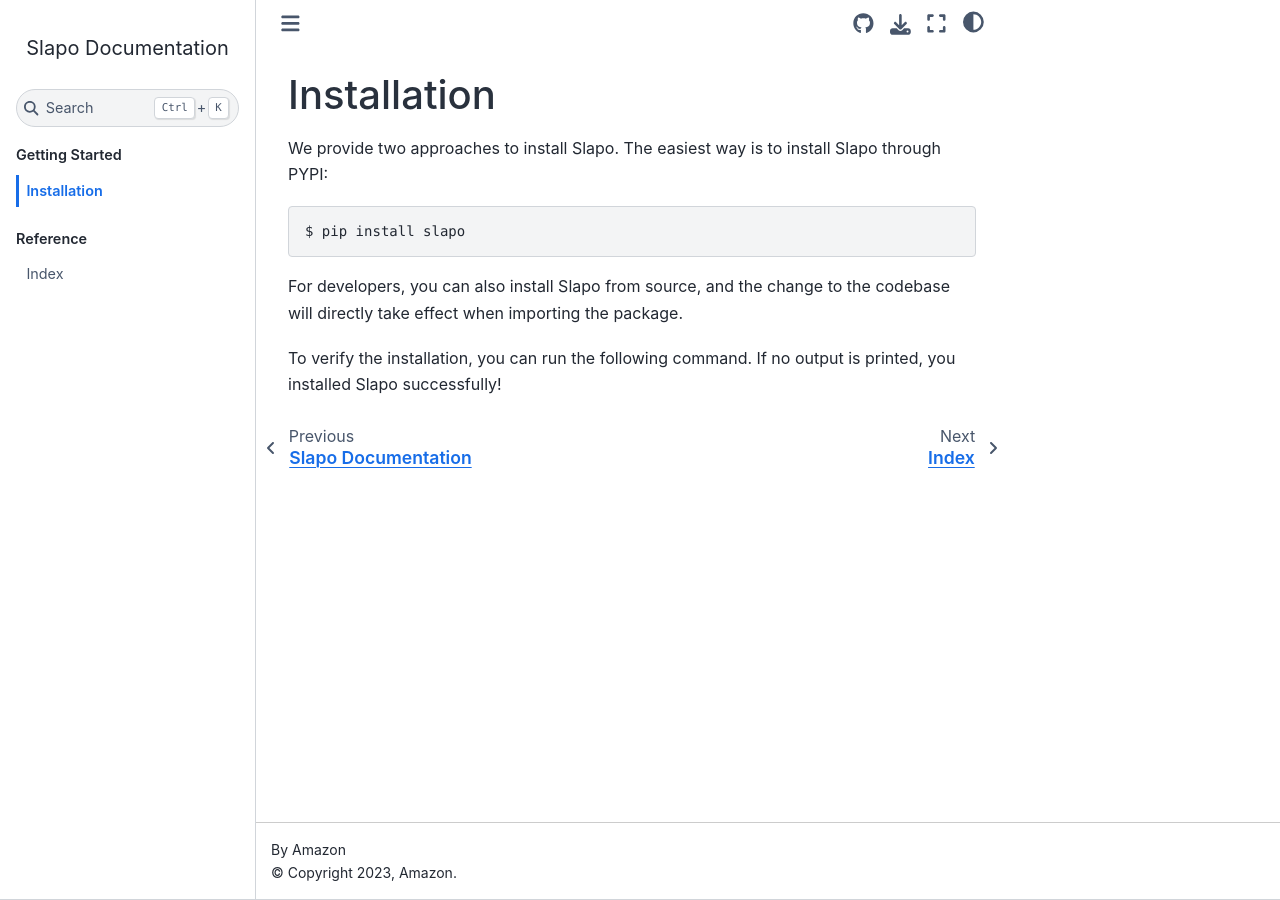
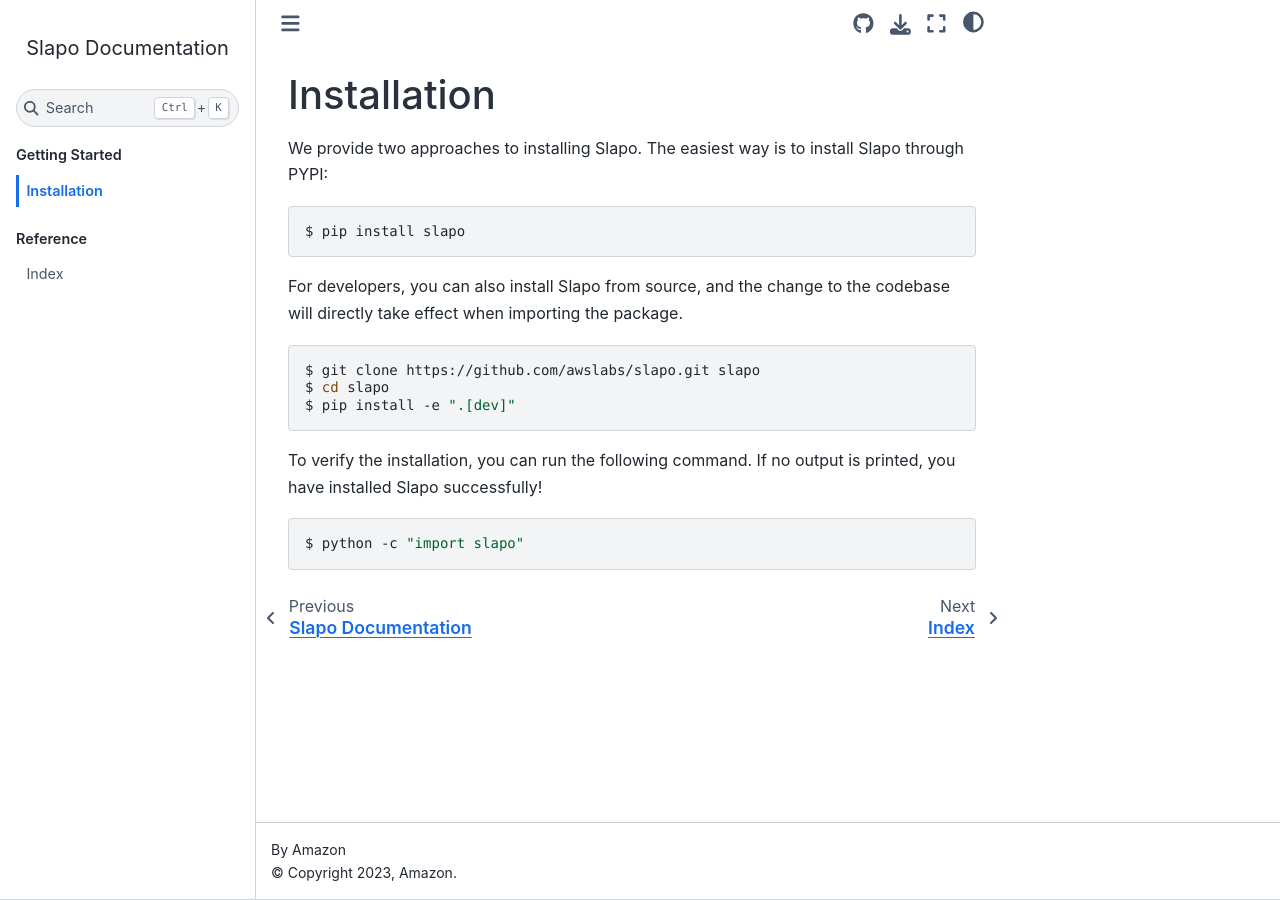
Before and after one commit to awslabs/slapo, a Sphinx documentation site: the page built from docs/source/setup/index.rst, in a window 1280 px wide. Built offline with Sphinx 7.4.7 and the Sphinx Book theme 1.1.4, drawn with Linux system fonts in a browser that asks for light colours; pages that are not in the unit, such as notebooks, are missing from menus.

Commit message:
Fix setup

```diff
--- a/docs/source/setup/index.rst
+++ b/docs/source/setup/index.rst
@@ -21,7 +21,7 @@
 Installation
 ############
 
-We provide two approaches to install Slapo. The easiest way is to install Slapo through PYPI:
+We provide two approaches to installing Slapo. The easiest way is to install Slapo through PYPI:
 
 .. code-block:: console
 
@@ -30,11 +30,13 @@
 For developers, you can also install Slapo from source, and the change to the codebase will directly take effect when importing the package.
 
 .. code-block:: console
+
   $ git clone https://github.com/awslabs/slapo.git slapo
   $ cd slapo
   $ pip install -e ".[dev]"
 
-To verify the installation, you can run the following command. If no output is printed, you installed Slapo successfully!
+To verify the installation, you can run the following command. If no output is printed, you have installed Slapo successfully!
 
 .. code-block:: console
+
   $ python -c "import slapo"
```
